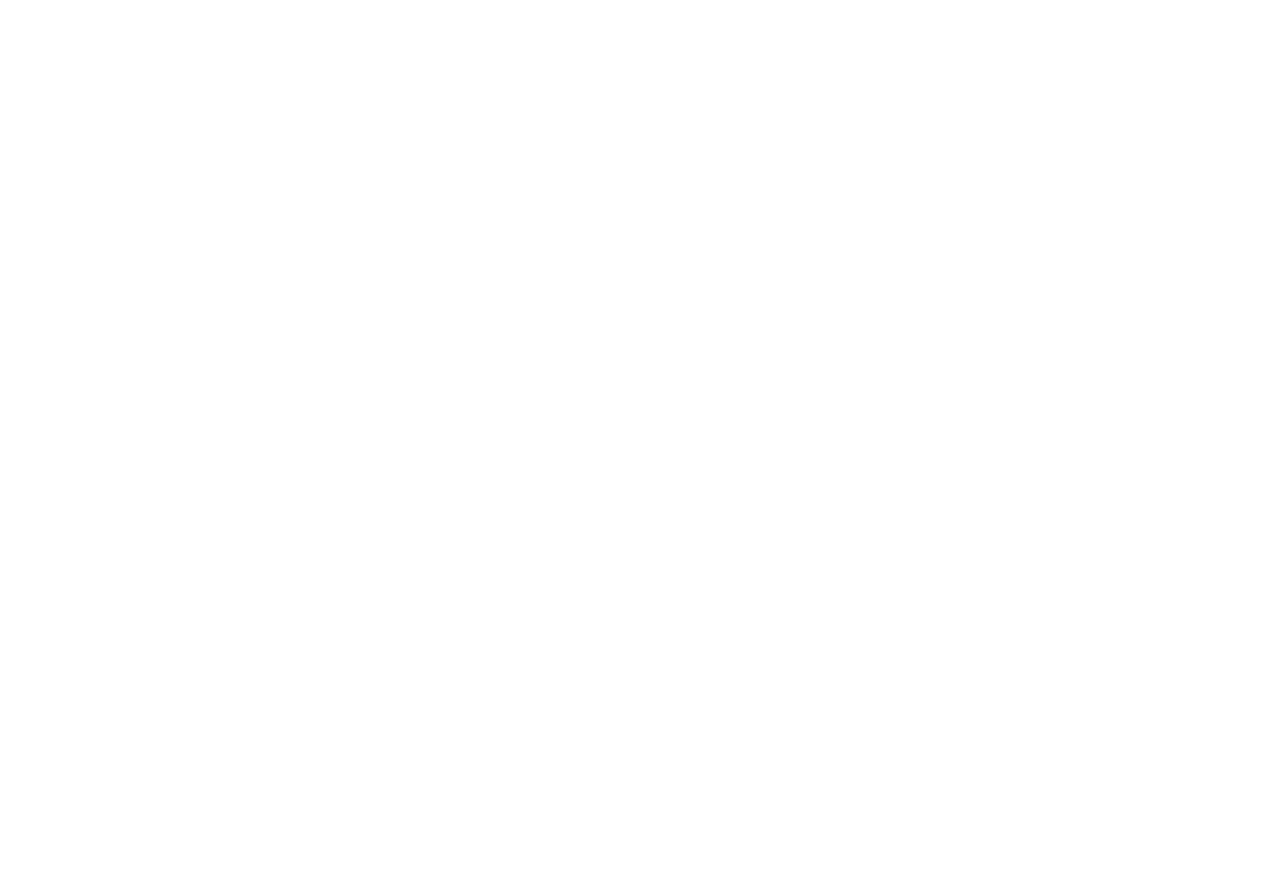
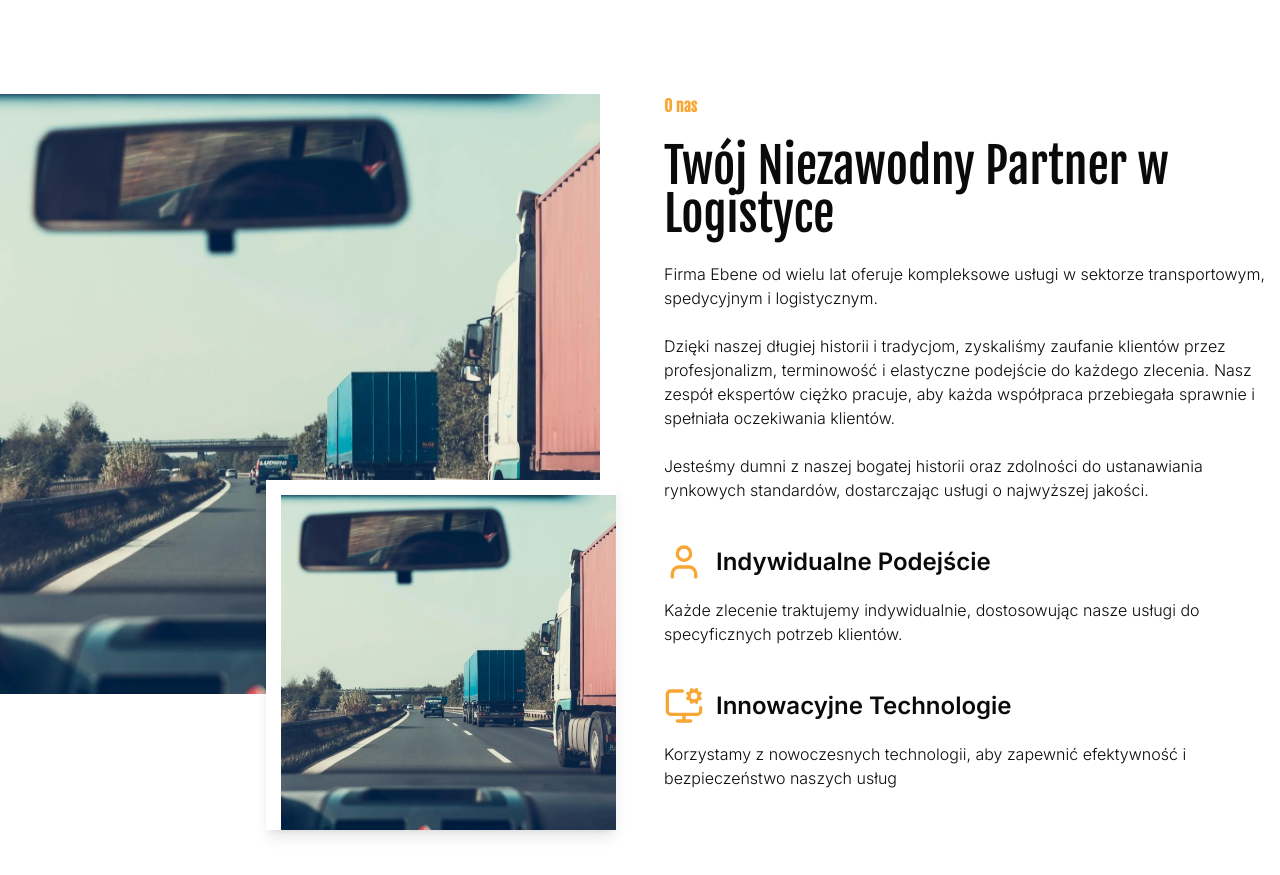
Before and after one commit to marekgacekdev45/ebene, a Next.js app: page / in a window 1280 px wide. Shown: the part 837-1712 px from the top of the page. Before the commit the page ends 835 px from the top, so only its background shows below. Built offline with nearby package versions, Linux system fonts and the light colour scheme.

Commit message:
create about section

```diff
--- a/app/page.tsx
+++ b/app/page.tsx
@@ -1,10 +1,11 @@
+import About from '@/components/about'
 import Hero from '@/components/hero'
 
 export default function Home() {
 	return (
 		<>
 			<Hero />
-
+			<About />
 		</>
 	)
 }
--- /dev/null
+++ b/components/about.tsx
@@ -0,0 +1,53 @@
+import { MonitorCog, User } from 'lucide-react'
+import Image from 'next/image'
+import React from 'react'
+
+const About = () => {
+	return (
+		<section className='max-w-screen-xl mx-auto py-24 grid grid-cols-2 gap-12'>
+			<div className='relative'>
+				<Image src='/hero-1.jpeg' alt='about' width={600} height={600} className='aspect-square object-cover' />
+				<Image
+					src='/hero-1.jpeg'
+					alt='about'
+					width={350}
+					height={350}
+					className='aspect-square object-cover absolute -bottom-10 right-0 z-20 border-l-[15px] border-t-[15px] border-white shadow-lg'
+				/>
+			</div>
+
+			<div className='space-y-6'>
+				<p className='font-heading text-accent font-semibold'>O nas</p>
+				<h2 className='font-heading font-medium text-5xl'>Twój Niezawodny Partner w Logistyce</h2>
+				<p className='font-light'>
+					Firma Ebene od wielu lat oferuje kompleksowe usługi w sektorze transportowym, spedycyjnym i logistycznym.
+				</p>
+				<p className='font-light'>
+					Dzięki naszej długiej historii i tradycjom, zyskaliśmy zaufanie klientów przez profesjonalizm, terminowość i
+					elastyczne podejście do każdego zlecenia. Nasz zespół ekspertów ciężko pracuje, aby każda współpraca
+					przebiegała sprawnie i spełniała oczekiwania klientów.
+				</p>
+				<p className='font-light'>
+					Jesteśmy dumni z naszej bogatej historii oraz zdolności do ustanawiania rynkowych standardów, dostarczając
+					usługi o najwyższej jakości.
+				</p>
+				<div className='space-y-4 pt-4'>
+					<div className='flex justify-start items-center gap-3'>
+						<User className='text-accent size-10' />
+						<h3 className='text-2xl font-semibold'>Indywidualne Podejście</h3>
+					</div>
+					<p className='font-light'>Każde zlecenie traktujemy indywidualnie, dostosowując nasze usługi do specyficznych potrzeb klientów.</p>
+				</div>
+				<div className='space-y-4 pt-4'>
+					<div className='flex justify-start items-center gap-3'>
+						<MonitorCog className='text-accent size-10' />
+						<h3 className='text-2xl font-semibold'>Innowacyjne Technologie</h3>
+					</div>
+					<p className='font-light'>Korzystamy z nowoczesnych technologii, aby zapewnić efektywność i bezpieczeństwo naszych usług</p>
+				</div>
+			</div>
+		</section>
+	)
+}
+
+export default About
--- a/components/hero.tsx
+++ b/components/hero.tsx
@@ -13,8 +13,8 @@
 
 			{/* Tekst na wierzchu */}
 			<div className='absolute inset-0 z-20 px-6 md:px-12 pointer-events-none'>
-				<div className=' mx-auto text-left flex justify-center items-start h-full flex-col  text-white   max-w-screen-2xl gap-6'>
-					<h1 className=' font-heading md:w-1/2 text-4xl md:text-6xl leading-[1.5]'>
+				<div className=' mx-auto text-left flex justify-center items-start h-full flex-col  text-white   max-w-screen-xl gap-6'>
+					<h1 className=' font-heading md:w-1/2 text-4xl md:text-6xl leading-[1.5] uppercase'>
 						Eksperci w
 						Transporcie i Spedycji
 					</h1>
--- a/components/navbar.tsx
+++ b/components/navbar.tsx
@@ -24,7 +24,10 @@
 
 const Navbar = () => {
 	return (
-		<nav className='bg-white py-4 shadow-md sticky top-0 z-50'>
+		<nav className='bg-white py-4  sticky top-0 z-50 '>
+			<div className='max-w-screen-xl mx-auto'>
+
+
 			<div className='container mx-auto px-4 flex justify-between items-center'>
 				<div className='flex items-center space-x-6'>
 					<Link href='/' className='text-xl font-bold'>
@@ -57,6 +60,7 @@
 					</SheetContent>
 				</Sheet>
 			</div>
+			</div>
 		</nav>
 	)
 }
```
